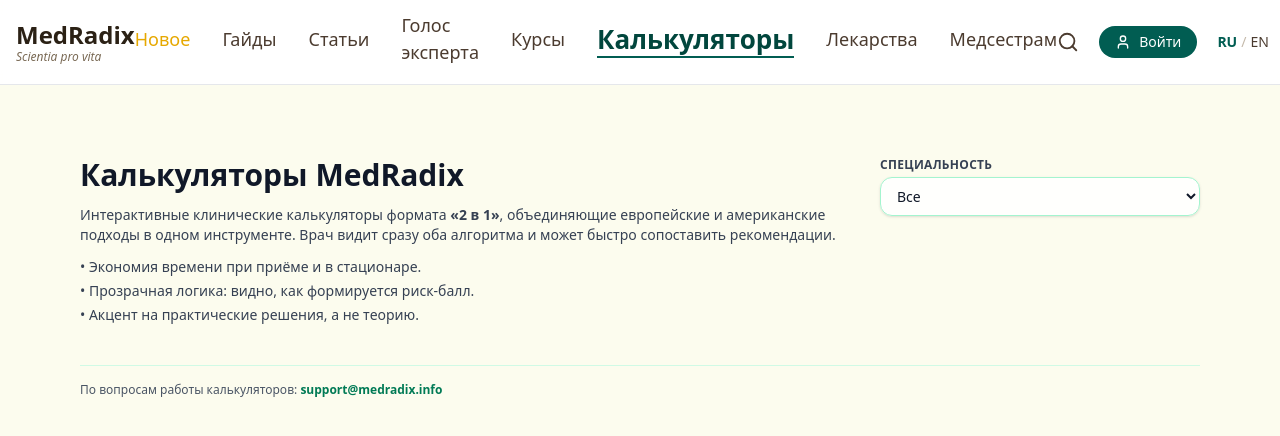
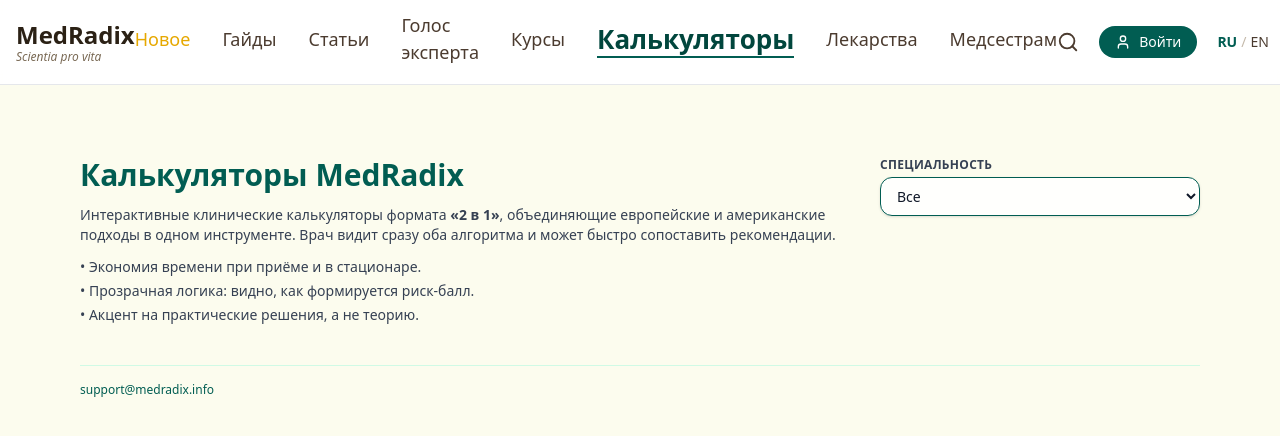
Before and after one commit to NMaryko/MedRadix, a Next.js app: page /calculators in a window 1280 px wide. Shown: the top 436 px of the page. Built offline with nearby package versions, Linux system fonts and the light colour scheme.

Commit message:
Update page.tsx

```diff
--- a/app/calculators/page.tsx
+++ b/app/calculators/page.tsx
@@ -11,7 +11,6 @@ const SPECIALTIES: string[] = [
   'Анестезиология и реаниматология',
   'Гастроэнтерология',
   'Гематология',
-  'Гаериатрия',
   'Дерматология',
   'Инфекционные болезни',
   'Кардиология',
@@ -38,7 +37,7 @@ export default function CalculatorsPage() {
   const handleSpecialtyChange = (value: string) => {
     setSelectedSpecialty(value);
 
-    // Если выбрали кардиологию — сразу ведём на страницу с калькуляторами ОКС
+    // При выборе кардиологии сразу ведём на страницу с калькуляторами ОКС
     if (value === 'Кардиология') {
       router.push('/calculators/cardiology/acs-risk');
     }
@@ -53,14 +52,15 @@ export default function CalculatorsPage() {
         {/* Заголовок + фильтр (фильтр справа сверху) */}
         <header className="mb-10 flex flex-col gap-4 md:flex-row md:items-start md:justify-between">
           <div>
-            <h1 className="text-3xl font-bold text-gray-900 mb-3">
+            <h1 className="text-3xl font-bold text-[#015D52] mb-3">
               Калькуляторы MedRadix
             </h1>
             <p className="text-sm text-gray-700 max-w-3xl mb-3">
-              Интерактивные клинические калькуляторы формата&nbsp;
+              Интерактивные клинические калькуляторы формата{' '}
               <span className="font-semibold">«2 в 1»</span>, объединяющие
               европейские и американские подходы в одном инструменте. Врач
-              видит сразу оба алгоритма и может быстро сопоставить рекомендации.
+              видит сразу оба алгоритма и может быстро сопоставить
+              рекомендации.
             </p>
             <ul className="text-sm text-gray-700 space-y-1">
               <li>• Экономия времени при приёме и в стационаре.</li>
@@ -78,7 +78,7 @@ export default function CalculatorsPage() {
             </label>
             <select
               id="specialty-select"
-              className="w-full rounded-xl border border-emerald-200 bg-white/90 px-3 py-2 text-sm text-gray-900 shadow-sm focus:border-emerald-500 focus:outline-none focus:ring-2 focus:ring-emerald-200"
+              className="w-full rounded-xl border border-[#015D52] bg-white/90 px-3 py-2 text-sm text-gray-900 shadow-sm focus:border-[#015D52] focus:outline-none focus:ring-2 focus:ring-[#015D52]/30"
               value={selectedSpecialty}
               onChange={(e) => handleSpecialtyChange(e.target.value)}
             >
@@ -91,30 +91,18 @@ export default function CalculatorsPage() {
           </div>
         </header>
 
-        {/* Почти пустая главная: только сообщение +, при желании, статус разработки */}
+        {/* Почти пустая главная: только сообщение о разработке при выборе других спец. */}
         {showDevMessage && (
-          <div className="rounded-2xl border border-dashed border-emerald-200 bg-white/70 p-6 text-sm text-gray-700">
-            Для специальности <span className="font-semibold">{selectedSpecialty}</span>{' '}
-            калькуляторы ещё в разработке. Если вам важно ускорить появление
-            конкретного инструмента, напишите нам на{' '}
-            <a
-              href="mailto:support@medradix.info"
-              className="font-semibold text-emerald-700 underline"
-            >
-              support@medradix.info
-            </a>
-            .
+          <div className="rounded-2xl border border-dashed border-[#015D52]/40 bg-white/70 p-6 text-sm text-gray-700">
+            Для специальности{' '}
+            <span className="font-semibold">{selectedSpecialty}</span> калькуляторы
+            ещё в разработке.
           </div>
         )}
 
-        <footer className="mt-10 border-t border-emerald-100 pt-4 text-xs text-gray-600">
-          По вопросам работы калькуляторов:{' '}
-          <a
-            href="mailto:support@medradix.info"
-            className="font-semibold text-emerald-700"
-          >
-            support@medradix.info
-          </a>
+        {/* Низ страницы: только email без текста */}
+        <footer className="mt-10 border-t border-emerald-100 pt-4 text-xs text-[#015D52]">
+          <a href="mailto:support@medradix.info">support@medradix.info</a>
         </footer>
       </div>
     </main>
```
